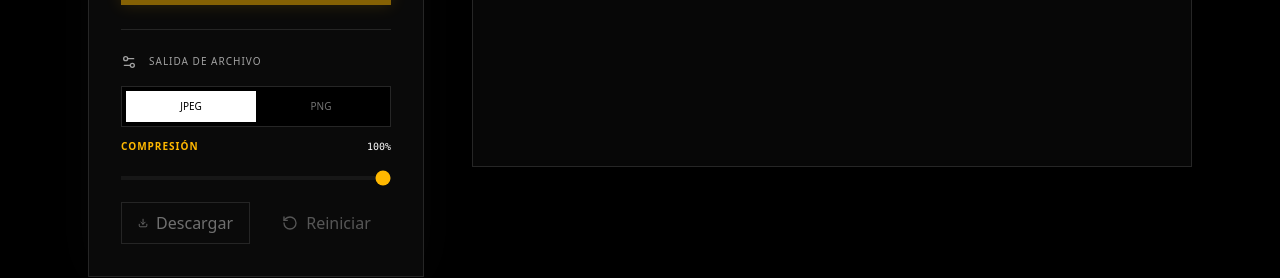
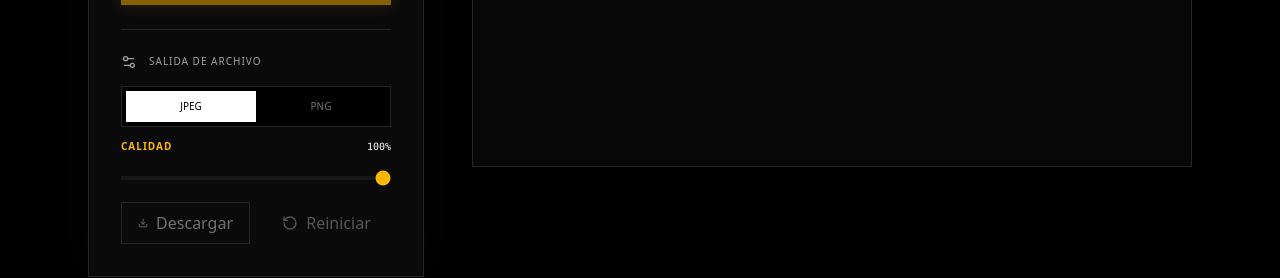
Before and after one commit to Daniel-Banda/AppLogo, a React (Vite) app: page / in a window 1280 px wide. Shown: the part 920-1198 px from the top of the page. Built offline with nearby package versions, Linux system fonts and the light colour scheme.

Commit message:
Add files

```diff
--- a/src/App.tsx
+++ b/src/App.tsx
@@ -129,7 +129,7 @@ function App() {
       <div className="max-w-6xl mx-auto px-6 py-12 md:py-20">
         <header className="mb-20 text-left border-l-2 border-white pl-6">
           <h1 className="text-5xl md:text-7xl font-light tracking-tight mb-6">
-            COLOCADOR<br/>
+            COLOCADOR<br />
             DIGITAL.
           </h1>
           <p className="text-neutral-500 max-w-xl text-lg font-light leading-relaxed">
@@ -223,7 +223,7 @@ function App() {
                     {downloadFormat === 'image/jpeg' && (
                       <div>
                         <div className="flex justify-between items-center mb-2">
-                          <span className="text-[10px] uppercase tracking-widest text-[#FFB800] font-bold">Compresión</span>
+                          <span className="text-[10px] uppercase tracking-widest text-[#FFB800] font-bold">Calidad</span>
                           <span className="text-[10px] font-mono text-white">{Math.round(downloadQuality * 100)}%</span>
                         </div>
                         <input
```
